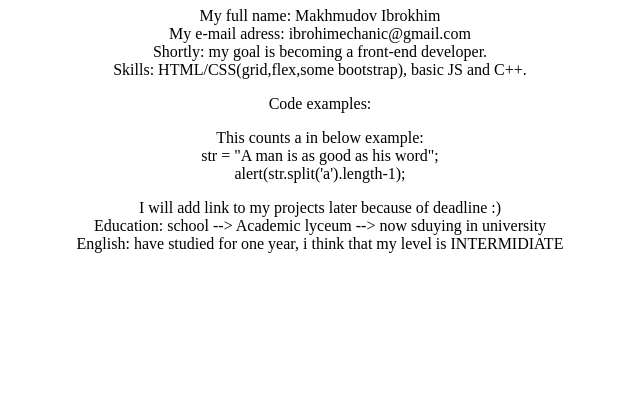
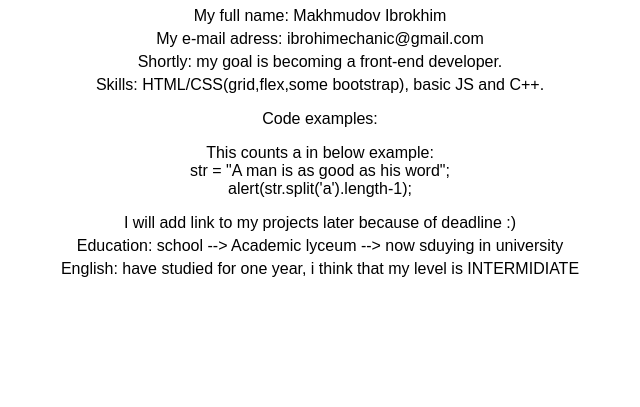
Before and after one commit to Ibro6/rsschool-cv, a plain HTML site: page index.html in a window 1280 px wide. Shown: the part 393-800 px from the top of the page, without its empty margins (340-980 px from the left). Drawn offline with Linux system fonts and the light colour scheme.

Commit message:
feat: change the font

```diff
--- a/index.html
+++ b/index.html
@@ -4,22 +4,7 @@
     <meta charset="UTF-8">
     <meta name="viewport" content="width=device-width, initial-scale=1.0">
     <title>rsschool-cv-html task</title>
-    <style>
-        .wrapper{
-            max-width: 1024px;
-            text-align: center;
-            margin: auto;
-        }
-
-        img {
-            width: 300px;
-            border-radius: 50%;
-        }
-
-        li {
-            list-style: none;
-        }
-    </style>
+    <link rel="stylesheet" href="./style.css">
 </head>
 <body>
     <div class="wrapper">
--- a/style.css
+++ b/style.css
@@ -0,0 +1,19 @@
+body {
+    font-family: sans-serif;
+}
+
+.wrapper{
+    max-width: 1024px;
+    text-align: center;
+    margin: auto;
+}
+
+img {
+    width: 300px;
+    border-radius: 50%;
+}
+
+li {
+    list-style: none;
+    margin: 5px;
+}
```
